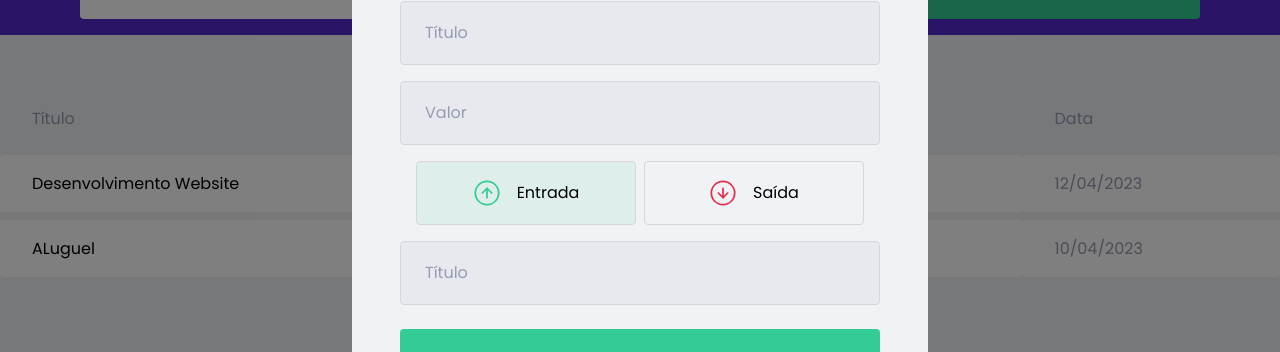
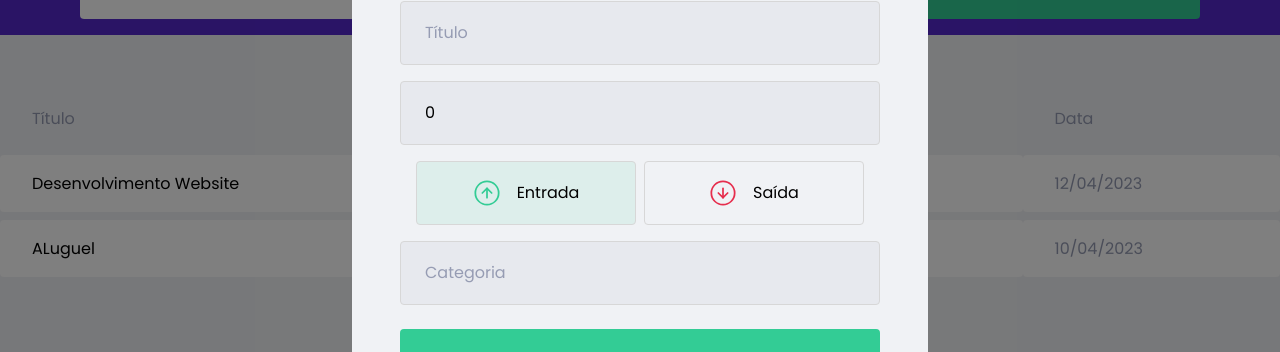
Before and after one commit to ThaysaRafaele/dtmoney, a React (Create React App) app: page / in a window 1280 px wide. Both pictures are taken after a click on the button "Nova Transação". Shown: the part 237-589 px from the top of the page. Built offline with nearby package versions, Linux system fonts and the light colour scheme; no server answers; what miragejs would draw is missing.

Commit message:
salvando dados do form

```diff
--- a/src/components/NewTransactionModal/index.tsx
+++ b/src/components/NewTransactionModal/index.tsx
@@ -3,7 +3,7 @@
 import incomeImg from '../../assets/income.svg'
 import outcomeImg from '../../assets/outcome.svg'
 import { Container, RadioBox, TransactionTypeContainer } from './styles';
-import { useState } from 'react';
+import { FormEvent, useState } from 'react';
 
 interface NewTransactionModalProps{
     isOpen: boolean;
@@ -12,8 +12,20 @@
 
 export function NewTransactionModal({isOpen, onRequestClose}: NewTransactionModalProps){
     const [type, setType] = useState('deposit');
+    const [title, setTitle] = useState('');
+    const [category, setCategory] = useState('');
+    const [value, setValue] = useState(0);
 
+    function handleCreateNewTransaction(event: FormEvent){
+        event.preventDefault();
 
+        console.log(
+            {title,
+            value,
+            category,
+            type}
+        )
+    }
 
     return (
 
@@ -30,14 +42,20 @@
             <img src={closeImg} alt="Fechar Modal" />
         </button>
 
-          <Container>
+          <Container onSubmit={handleCreateNewTransaction}>
             <h2>Cadastrar Transação</h2>
 
-            <input placeholder='Título' />
+            <input
+                placeholder='Título'
+                value={title}
+                onChange={event => setTitle(event.target.value)}
+            />
 
             <input
                 type="number"
                 placeholder='Valor'
+                value={value}
+                onChange={event => setValue(Number(event.target.value))}
             />
 
             <TransactionTypeContainer>
@@ -62,7 +80,11 @@
                 </RadioBox>
             </TransactionTypeContainer>
 
-            <input placeholder='Título' />
+            <input
+                placeholder='Categoria'
+                value={category}
+                onChange={event => setCategory(event.target.value)}
+            />
 
             <button type="submit">
                 Cadastrar
```
